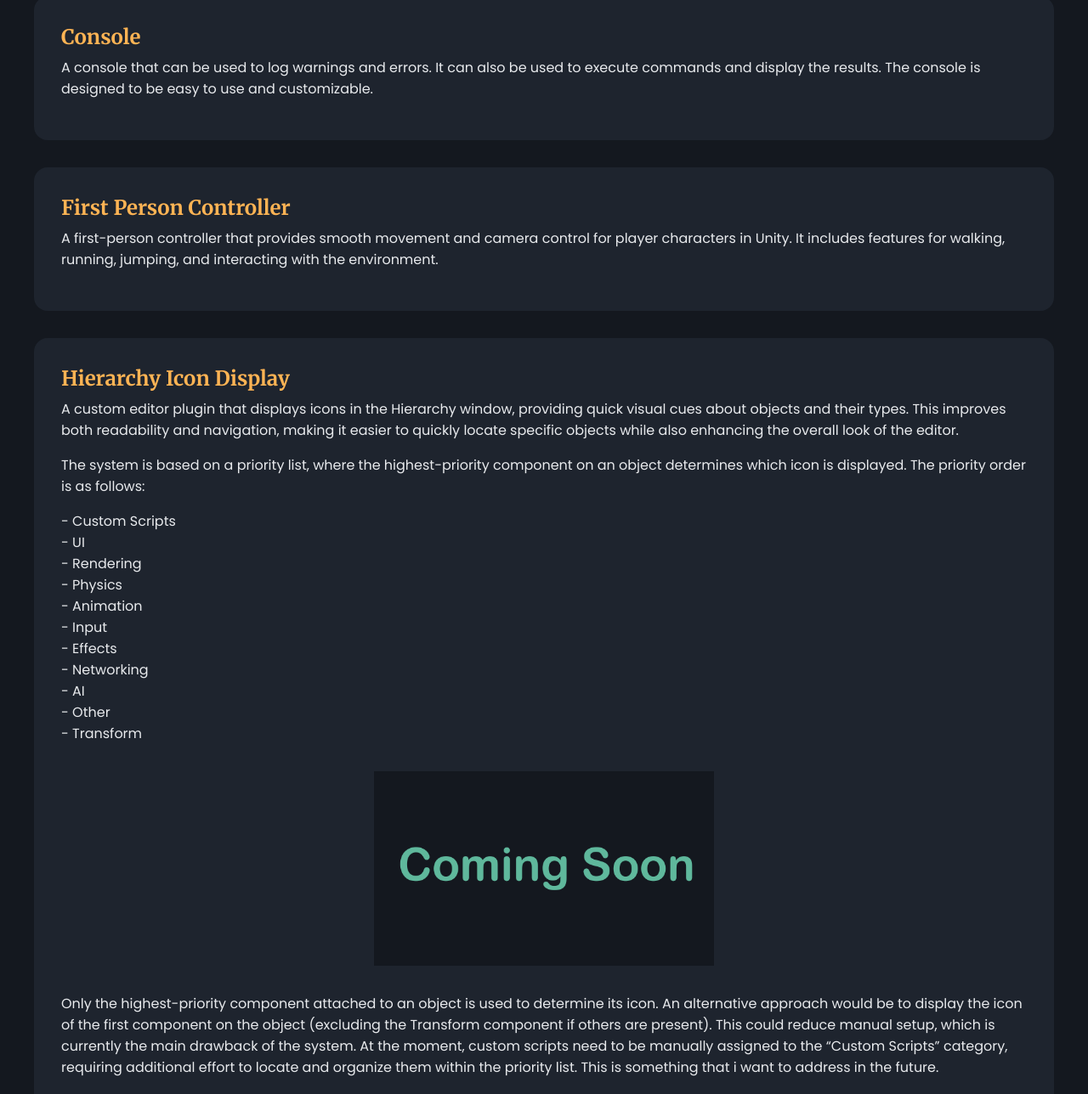
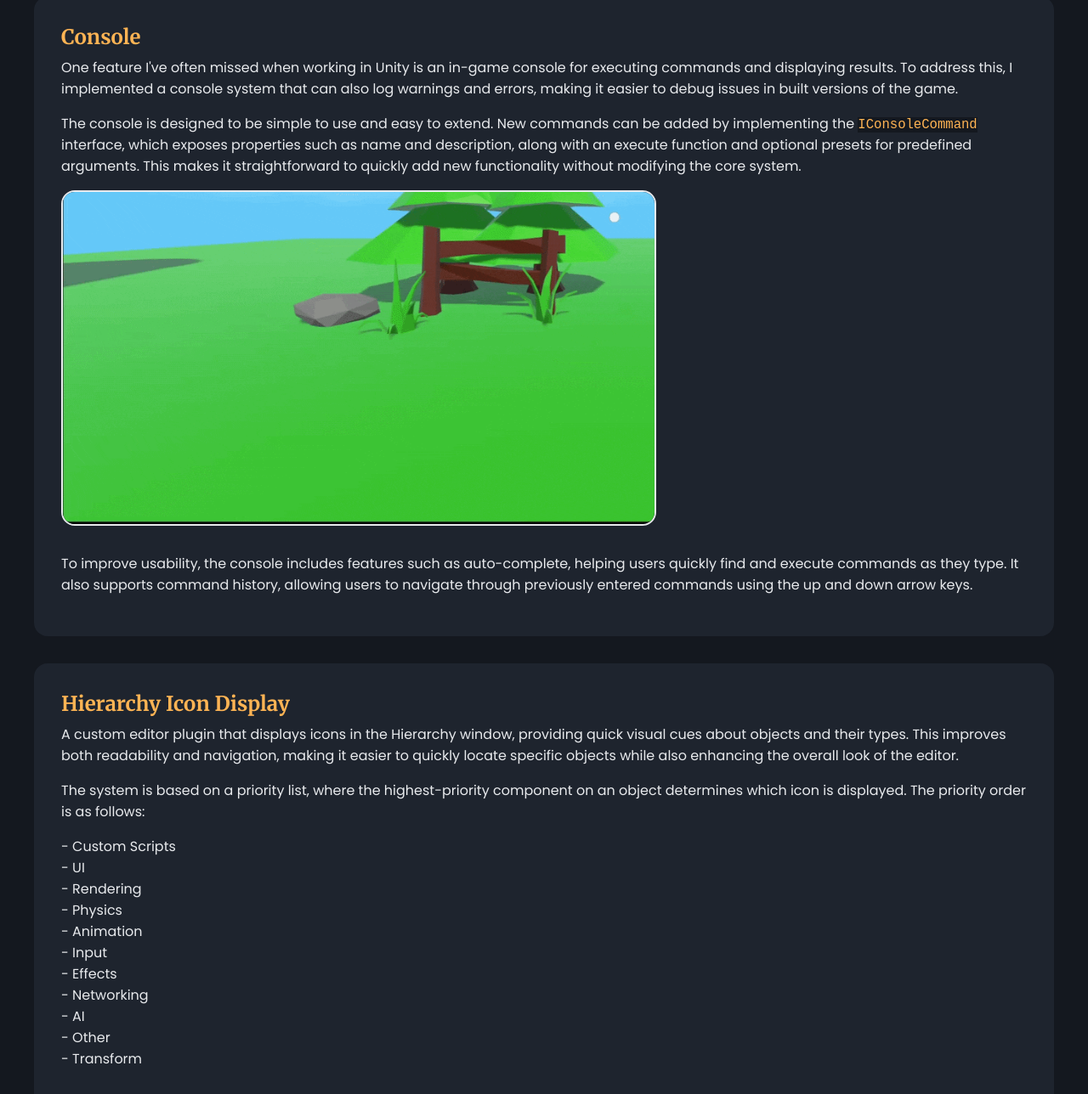
Before and after one commit to Jasberries/Portfolio, a plain HTML site: page projects/tool.html in a window 1280 px wide. Shown: the part 1740-3028 px from the top of the page at 85% size. Drawn offline with Linux system fonts and the light colour scheme.

Commit message:
Fixade med det mästa på Utility and tools

```diff
--- a/projects/tool.html
+++ b/projects/tool.html
@@ -58,7 +58,7 @@
         <h1>
             <a class="project-title-link"> Utility & Tools </a>
         </h1>
-        <img src="../images/tools-keyart.png" alt="Tools screenshot" class = "project-image-2">
+        <img src="../images/tools-keyart.png" alt="Tools screenshot" class="project-image-2">
 
 
     </section>
@@ -81,7 +81,7 @@
             <p class="quick-info-row"><i class="fas fa-circle-user quick-image"></i> <strong>Role:</strong> Programmer
             </p>
             <p class="quick-info-row"><i class="fas fa-clock quick-image"></i> <strong>Time frame:</strong> Ongoing</p>
-            <p class="quick-info-row"><i class="fas fa-users quick-image"></i> <strong>Team size:</strong> 1 dev
+            <p class="quick-info-row"><i class="fas fa-users quick-image"></i> <strong>Team size:</strong> 1
             </p>
             <p class="quick-info-row"><i class="fab fa-unity quick-image"></i> <strong>Unity</strong> (C#)</p>
         </div>
@@ -97,16 +97,34 @@
 
     <section>
         <h2>Console</h2>
-        <p class="default-text">A console that can be used to log warnings and errors. It can also be used to
-            execute commands and display the results. The console is designed to be easy to use and customizable. </p>
+        <p class="default-text"> One feature I've often missed when working in Unity is an in-game console for executing
+            commands and displaying results. To address this, I implemented a console system that can also log warnings
+            and errors, making it easier to debug issues in built versions of the game. </p>
+
+        <p class="default-text"> The console is designed to be simple to use and easy to extend. New commands can be
+            added by implementing the <code>IConsoleCommand</code> interface, which exposes properties such as name and
+            description, along with an execute function and optional presets for predefined arguments. This makes it
+            straightforward to quickly add new functionality without modifying the core system. </p>
+
+        <img src="../images/Console.gif" alt="Console gif" class="gif">
+
+
+        <p class="default-text"> To improve usability, the console includes features such as auto-complete, helping
+            users quickly find and execute commands as they type. It also supports command history, allowing users to
+            navigate through previously entered commands using the up and down arrow keys. </p>
+
+
+
     </section>
 
+    <!--
     <section>
         <h2>First Person Controller</h2>
-        <p class="default-text">A first-person controller that provides smooth movement and camera control for player
+        <p class="default-text">A first person controller that provides smooth movement and camera control for player
             characters in Unity. It includes features for walking, running, jumping, and interacting with the
             environment.</p>
     </section>
+    -->
 
     <section>
         <h2>Hierarchy Icon Display</h2>
@@ -129,9 +147,9 @@
         <p>- Other</p>
         <p>- Transform</p>
 
-        <img src="../images/Coming-soon.png" alt="Feedback System screenshot" class="project-image-1">
+        <img src="../images/Hierarchy-icons.png" alt="Hierarchy Icon Display screenshot" class="project-image-3">
 
-        <p class="default-text">Only the highest-priority component attached to an object is used to determine its
+        <p class="default-text">Only the highest priority component attached to an object is used to determine its
             icon. An alternative approach would be to display the icon of the first component on the
             object (excluding the Transform component if others are present). This could reduce manual setup, which is
             currently the main drawback of the system. At the moment, custom scripts need to be manually assigned to the
@@ -146,8 +164,6 @@
         <p class="default-text"> A system for collecting and sending user feedback via email. Players can optionally
             include a screenshot, which they can draw on to provide additional context. The system also automatically
             attaches the player log, removing the need for users to locate and include it manually.</p>
-
-        <img src="../images/Coming-soon.png" alt="Feedback System screenshot" class="project-image-1">
 
         <p class="default-text"> Due to limitations with Google's email services, messages can only be sent from an
             account you control, so the email and password is hardcoded in to the project. To address this, a dedicated
--- a/style.css
+++ b/style.css
@@ -331,6 +331,15 @@ header img {
     padding: 1.75em 1.25em;
 }
 
+.project-image-1 {
+    width: 100%;
+    max-width: 400px;
+    height: auto;
+    object-fit: contain;
+    margin: 2em auto;
+    display: block;
+}
+
 .project-image-2 {
 
     width: 100%;
@@ -341,13 +350,20 @@ header img {
     display: block;
 }
 
-.project-image-1 {
+.project-image-3 {
+
     width: 100%;
     max-width: 400px;
     height: auto;
     object-fit: contain;
-    margin: 2em auto;
+    margin: 2em 2em 2em 0;
     display: block;
+}
+
+code {
+    font-size: 1.2em;
+    color: var(--primary-color);
+    background-color: var(--base-color);
 }
 
 .default-text {
```
Also changed, not shown: projects/find-or-be-found.html (+2 -2 lines), projects/i-unplugged-the-kids.html (+1 -1 lines), images/Console.gif (added), images/Hierarchy-icons.png (added).
